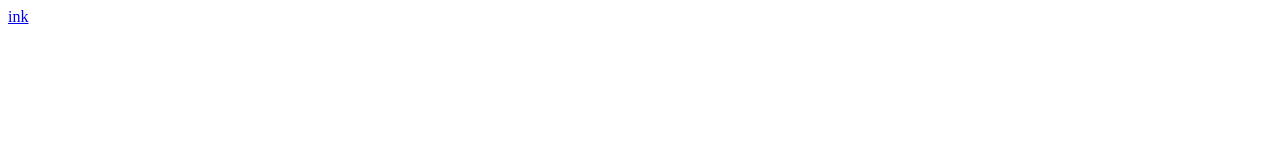
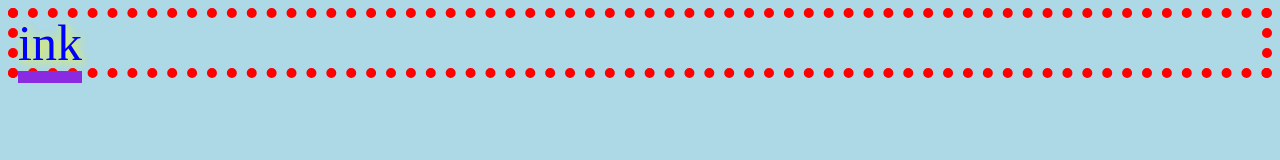
Before and after one commit to lneoa/candy, a plain HTML site: page cloud-archive/pen.html in a window 1280 px wide. Drawn offline with Linux system fonts and the light colour scheme.

Commit message:
changed link styles

```diff
--- a/cloud-archive/pen.html
+++ b/cloud-archive/pen.html
@@ -4,6 +4,7 @@
     <meta charset="utf-8">
     <meta name="viewport" content="width=device-width, initial-scale=1">
     <title></title>
+    <link rel="stylesheet" type="text/css" href="style.css">
   </head>
   <body>
     <a href="ink.html">ink</a>
--- a/cloud-archive/style.css
+++ b/cloud-archive/style.css
@@ -2,7 +2,14 @@ body {
 background-color: lightblue;
 border: 10px dotted red;
 
+}
 
+a {
 
-
+color: blue;
+font-size: 50px;
+text-shadow: 2px 2px 10px yellow;
+text-decoration: none;
+border-bottom: 12px solid blueviolet;
+line-height: 50px;
 }
```
